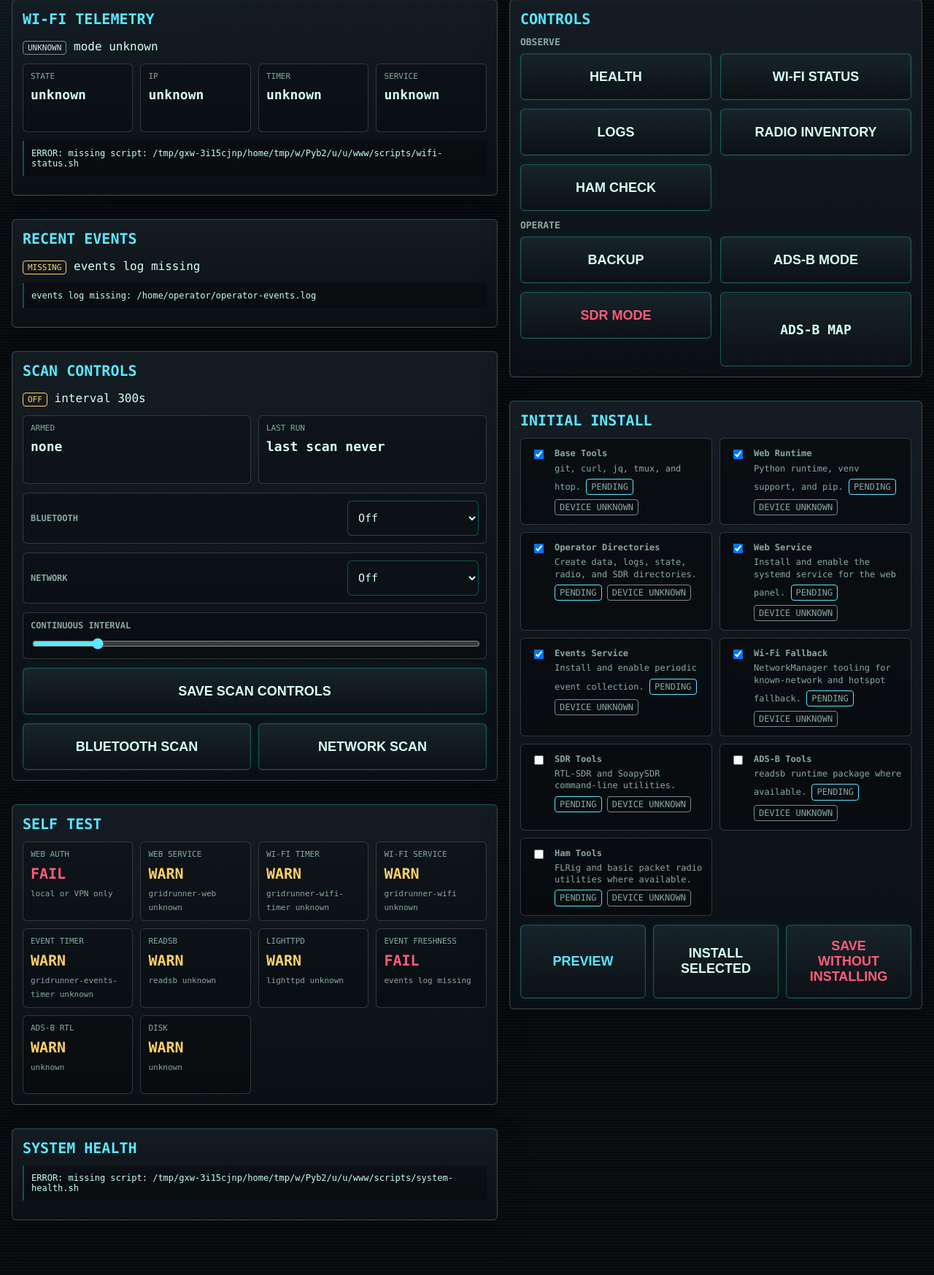
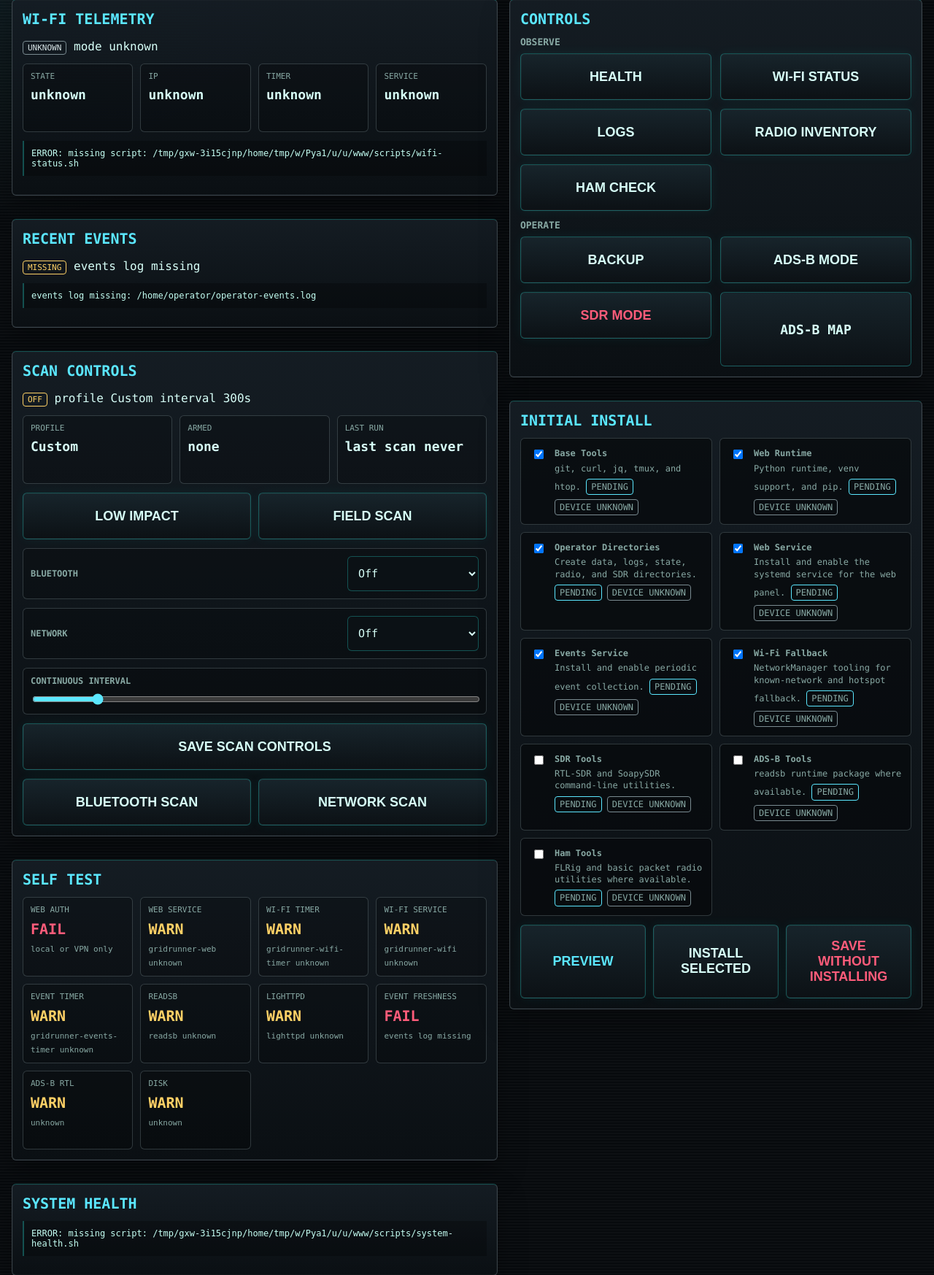
Before and after one commit to jfergs/gridrunner, a FastAPI app: page / in a window 1280 px wide. Shown: the part 240-1987 px from the top of the page at 73% size. Before the commit the page ends 1924 px from the top, so only its background shows below. Run offline with FastAPI, Linux system fonts and the light colour scheme.

Commit message:
Add scan profile presets

```diff
--- a/web/app.py
+++ b/web/app.py
@@ -36,6 +36,20 @@ SCAN_MODES = {"off", "continuous"}
 SCAN_INTERVAL_MIN = 60
 SCAN_INTERVAL_MAX = 1800
 SCAN_INTERVAL_DEFAULT = 300
+SCAN_PROFILES = {
+    "low-impact": {
+        "bluetooth_mode": "off",
+        "network_mode": "off",
+        "interval_seconds": 900,
+        "label": "Low Impact",
+    },
+    "field": {
+        "bluetooth_mode": "continuous",
+        "network_mode": "continuous",
+        "interval_seconds": 300,
+        "label": "Field",
+    },
+}
 
 
 def no_store(response: Response):
@@ -135,6 +149,24 @@ def load_scan_controls():
     return controls
 
 
+def scan_profile_for(controls):
+    for profile_id, profile in SCAN_PROFILES.items():
+        if (
+            controls.get("bluetooth_mode") == profile["bluetooth_mode"]
+            and controls.get("network_mode") == profile["network_mode"]
+            and clamp_scan_interval(controls.get("interval_seconds")) == profile["interval_seconds"]
+        ):
+            return {
+                "id": profile_id,
+                "label": profile["label"],
+            }
+
+    return {
+        "id": "custom",
+        "label": "Custom",
+    }
+
+
 def describe_scan_controls(controls, now=None):
     now = int(time.time() if now is None else now)
     described = dict(controls)
@@ -147,6 +179,7 @@ def describe_scan_controls(controls, now=None):
 
     described["active_scanners"] = ", ".join(active) if active else "none"
     described["state_label"] = "armed" if active else "off"
+    described["profile"] = scan_profile_for(described)
 
     try:
         last_run = int(described.get("last_run", 0))
@@ -190,6 +223,22 @@ def save_scan_controls(controls):
         ),
         encoding="utf-8",
     )
+
+
+def scan_controls_for_profile(profile_id, current_controls=None):
+    controls = dict(current_controls or load_scan_controls())
+    profile = SCAN_PROFILES.get(profile_id)
+    if not profile:
+        return controls
+
+    controls.update(
+        {
+            "bluetooth_mode": profile["bluetooth_mode"],
+            "network_mode": profile["network_mode"],
+            "interval_seconds": profile["interval_seconds"],
+        }
+    )
+    return controls
 
 
 def run_event_scan_once(target="all"):
@@ -439,6 +488,12 @@ def scan_action(
         )
         save_scan_controls(controls)
         output = "Scan controls saved."
+    elif action.startswith("profile:"):
+        profile_id = action.partition(":")[2]
+        controls = scan_controls_for_profile(profile_id, controls)
+        save_scan_controls(controls)
+        profile = scan_profile_for(controls)
+        output = f"Scan profile applied: {profile['label']}."
     elif action == "scan-now":
         output = run_event_scan_once(scan_target)
     else:
--- a/web/templates/index.html
+++ b/web/templates/index.html
@@ -494,14 +494,27 @@
 
       <div class="panel">
         {% set scans = scan_controls|default({"bluetooth_mode": "off", "network_mode": "off", "interval_seconds": 300, "last_run": 0}) %}
+        {% set scan_profile = scans.profile|default({"label": "Custom"}) %}
         <h2>Scan Controls</h2>
         <span class="status {% if scans.bluetooth_mode == 'off' and scans.network_mode == 'off' %}status-skipped{% else %}health-present{% endif %}">
           {{ scans.state_label|default('off') }}
         </span>
+        <span>profile {{ scan_profile.label }}</span>
         <span>interval {{ scans.interval_seconds }}s</span>
         <div class="telemetry-grid">
+          <div class="telemetry"><span>Profile</span><strong>{{ scan_profile.label }}</strong></div>
           <div class="telemetry"><span>Armed</span><strong>{{ scans.active_scanners|default('none') }}</strong></div>
           <div class="telemetry"><span>Last Run</span><strong>{{ scans.last_run_message|default('last scan never') }}</strong></div>
+        </div>
+        <div class="actions">
+        <form method="post" action="/scans">
+          <input type="hidden" name="action" value="profile:low-impact">
+          <button>Low Impact</button>
+        </form>
+        <form method="post" action="/scans">
+          <input type="hidden" name="action" value="profile:field">
+          <button>Field Scan</button>
+        </form>
         </div>
         <form method="post" action="/scans" class="scan-controls">
           <input type="hidden" name="action" value="save">
```
Also changed, not shown: BACKLOG.md (+1 -2 lines), tests/test_template_render.py (+24 -1 lines), README.md.
